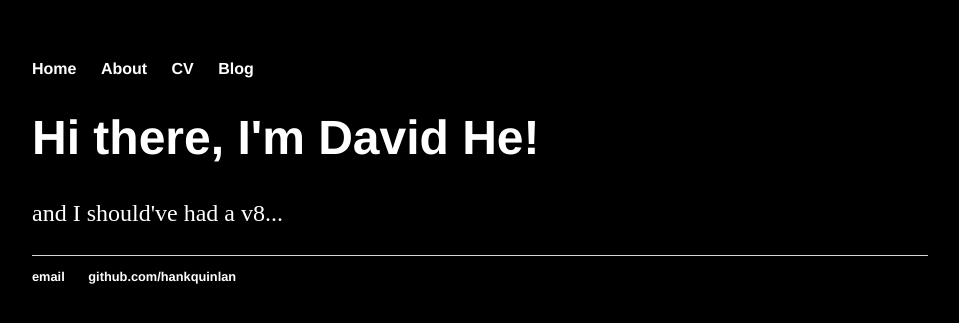
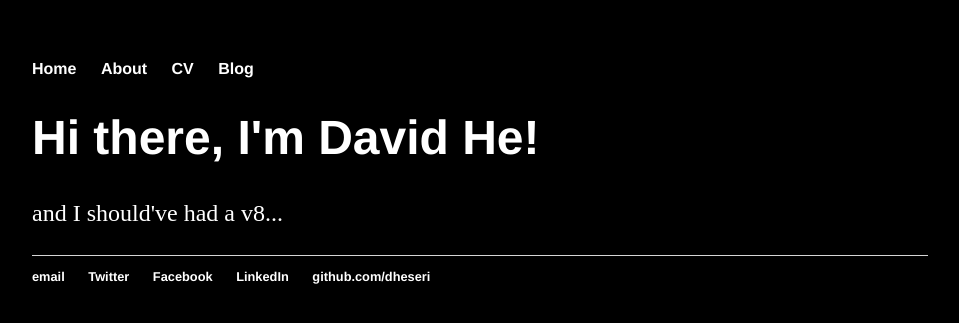
Before and after one commit to Dheseri/Dheseri.github.io, a Jekyll site: the page built from index.html, in a window 1280 px wide. Shown: the top 323 px of the page, without its empty margins (160-1119 px from the left). Built offline with Jekyll 4.4.1, drawn with Linux system fonts in a browser that asks for light colours.

Commit message:
Update default.html

```diff
--- a/_layouts/default.html
+++ b/_layouts/default.html
@@ -21,8 +21,12 @@
 			</div><!-- /.container -->
 			<footer>
 	    		<ul>
-	        		<li><a href="mailto:hankquinlanhub@gmail.com">email</a></li>
-	        		<li><a href="https://github.com/hankquinlan">github.com/hankquinlan</a></li>
+	        		<li><a href="mailto:david.heseri@icloud.com">email</a></li>
+	        		<li><a href="https://twitter.com/davidheseri">Twitter</a></li>
+	        		<li><a href="https://www.facebook.com/david.heseri">Facebook</a></li>
+	        		<li><a href="https://ca.linkedin.com/in/dheseri">LinkedIn</a></li>
+	        		<li><a href="https://github.com/dheseri">github.com/dheseri</a></li>
+
 				</ul>
 			</footer>
 		</body>
```
